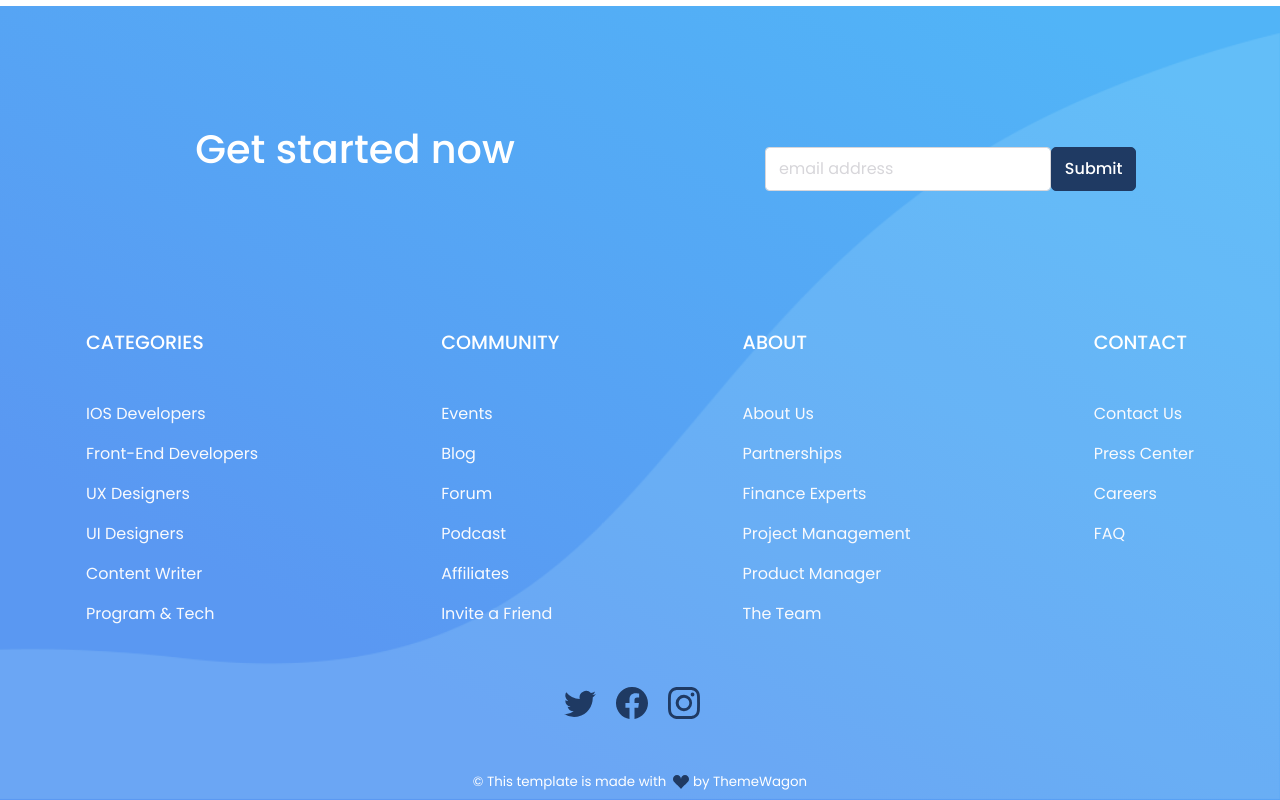
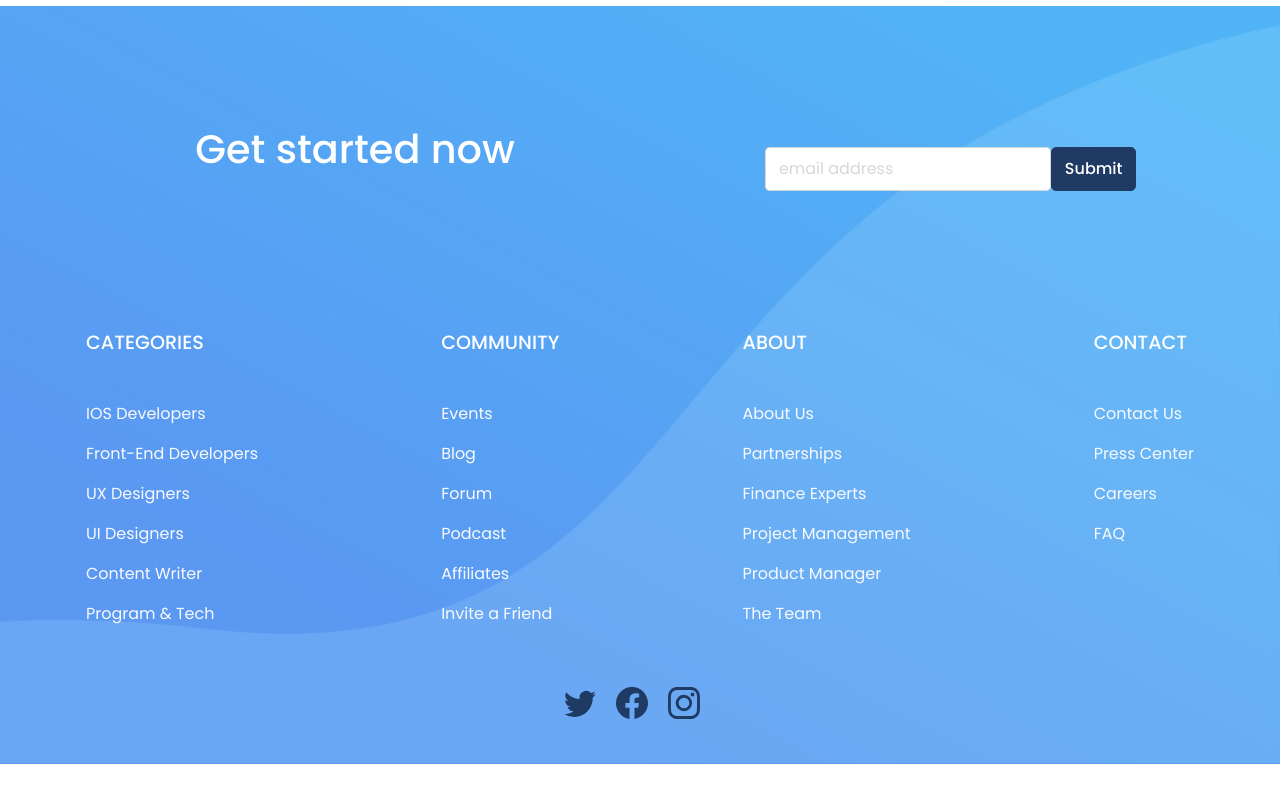
Before and after one commit to AnwarAhmed24/JbestBusinessSite, a plain HTML site: page index.html in a window 1280 px wide. Shown: the part 5007-5807 px from the top of the page. After the commit the page ends 5771 px from the top, so only its background shows below. Drawn offline with Linux system fonts and the light colour scheme.

Commit message:
Update index.html

```diff
--- a/index.html
+++ b/index.html
@@ -695,15 +695,7 @@
               </ul>
             </div>
           </div>
-          <div class="row justify-content-center">
-            <div class="col-auto mb-2">
-              <p class="mb-0 fs--1 text-white my-2 text-center">&copy; This template is made with&nbsp;
-                <svg class="bi bi-suit-heart-fill" xmlns="http://www.w3.org/2000/svg" width="16" height="16" fill="#1F3A63" viewBox="0 0 16 16">
-                  <path d="M4 1c2.21 0 4 1.755 4 3.92C8 2.755 9.79 1 12 1s4 1.755 4 3.92c0 3.263-3.234 4.414-7.608 9.608a.513.513 0 0 1-.784 0C3.234 9.334 0 8.183 0 4.92 0 2.755 1.79 1 4 1z"></path>
-                </svg>&nbsp;by&nbsp;<a class="text-white" href="https://themewagon.com/" target="_blank">ThemeWagon </a>
-              </p>
-            </div>
-          </div>
+
         </div>
       </section>
     </main>
```
